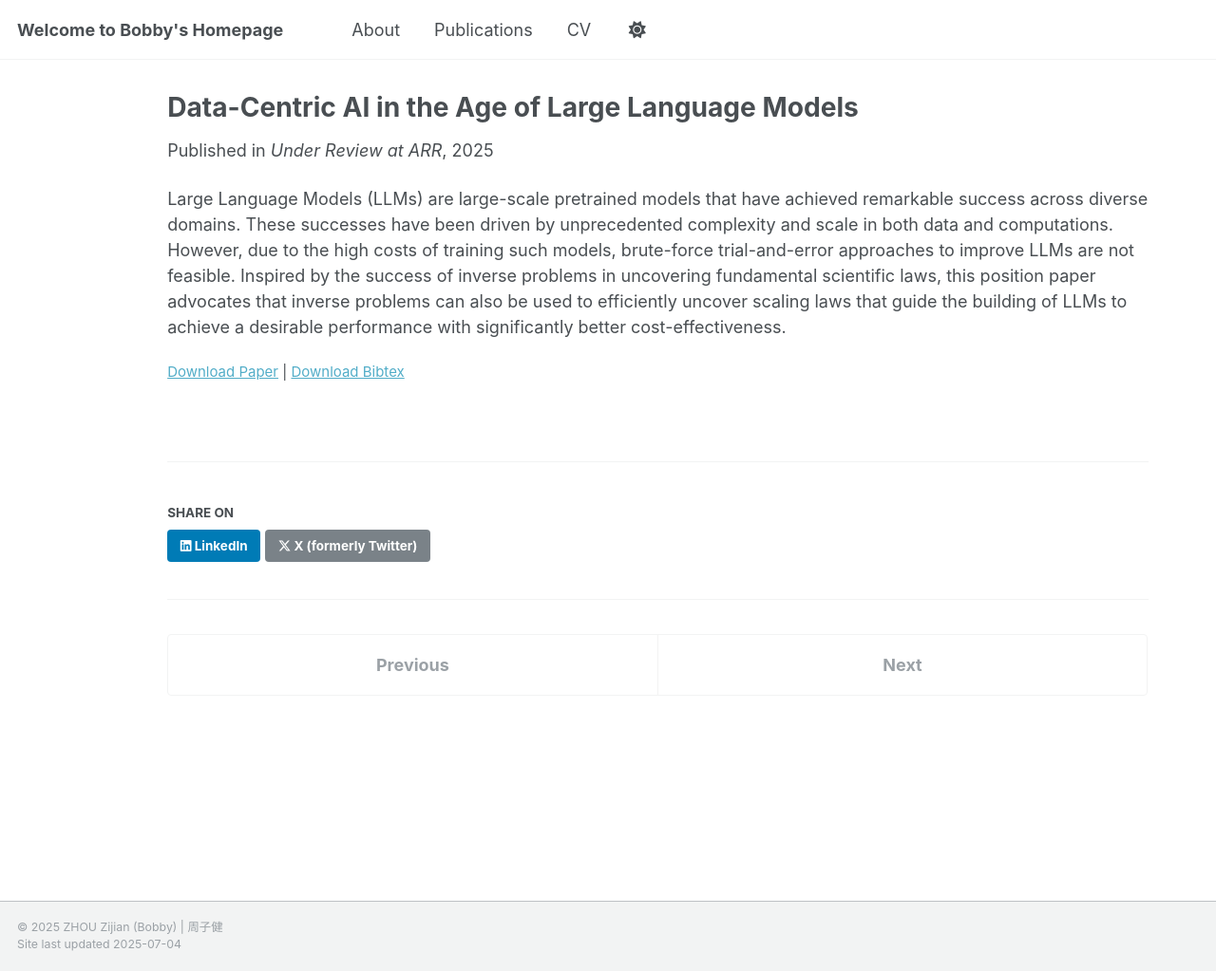
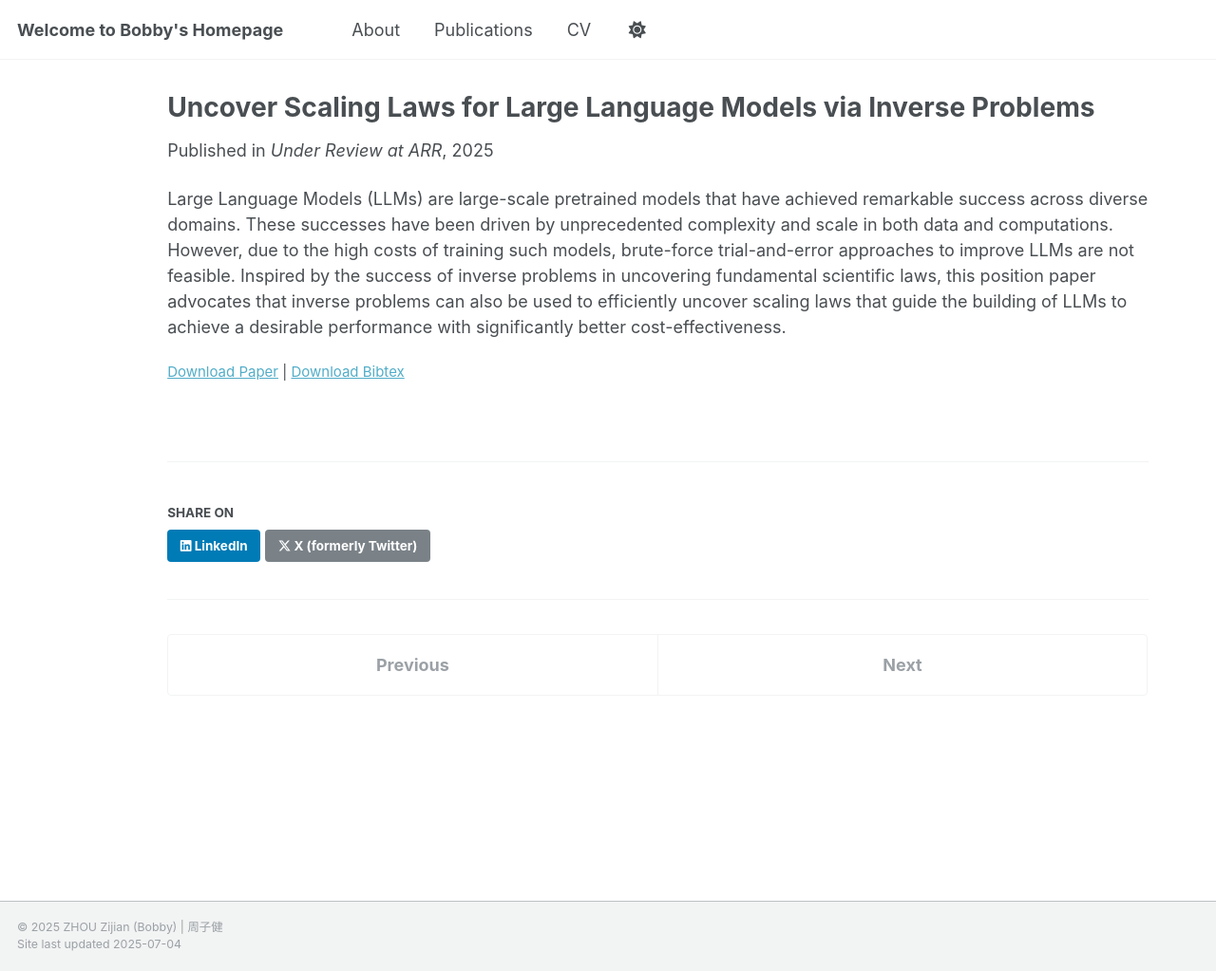
Before and after one commit to BobbyZhouZijian/bobbyzhouzijian.github.io, a Jekyll site: the page built from _publications/uncover_scaling_law.md, in a window 1280 px wide and 1023 px high. Shown: the whole window at 95% size. Built offline with Jekyll 4.4.1, drawn with Linux system fonts in a browser that asks for light colours.

Commit message:
update title

```diff
--- a/_publications/uncover_scaling_law.md
+++ b/_publications/uncover_scaling_law.md
@@ -1,5 +1,5 @@
 ---
-title: "Data-Centric AI in the Age of Large Language Models"
+title: "Uncover Scaling Laws for Large Language Models via Inverse Problems"
 collection: publications
 category: manuscripts
 permalink: /publication/uncover_scaling_law
```
